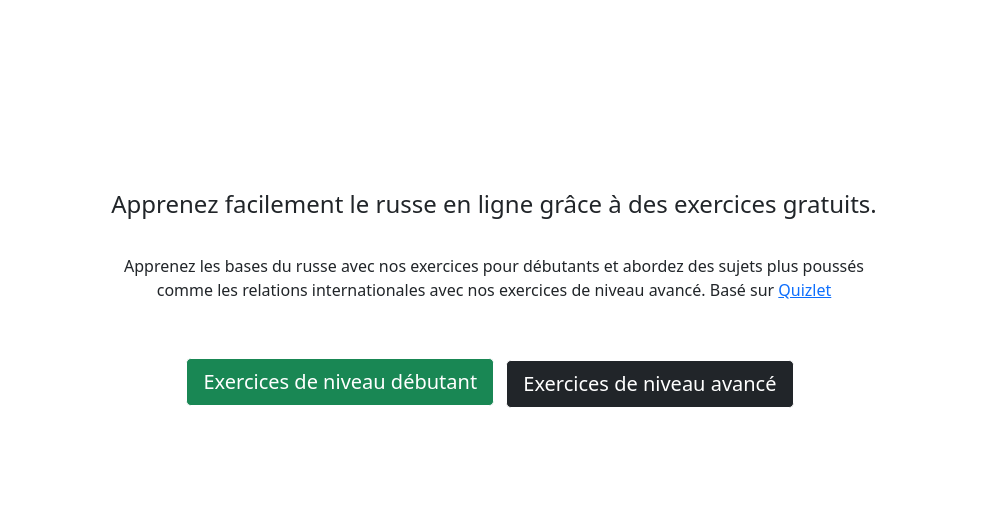
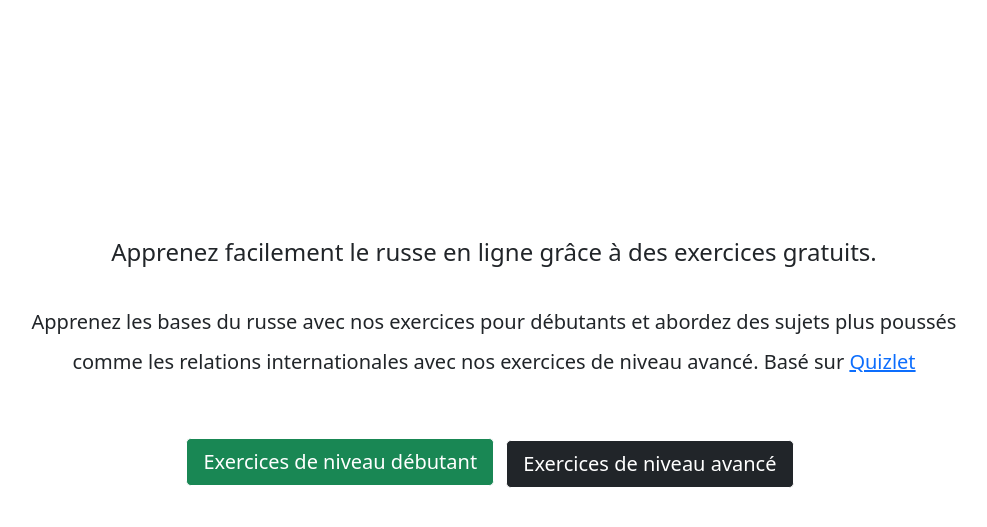
Before and after one commit to kekea1/store-analyser, a Flask app: page / in a window 1280 px wide. Shown: the part 56-583 px from the top of the page, without its empty margins (146-1133 px from the left). Run offline with Flask 2, Linux system fonts and the light colour scheme.

Commit message:
Update home.html

```diff
--- a/templates/home.html
+++ b/templates/home.html
@@ -20,12 +20,13 @@ Apprendre facilement et gratuitement du vocabulaire russe de niveau débutant à
 
 
     <div class=" container-fluid align-items-center text-center w-100 h-100" style=' margin-top:17%'>
+        <br><br>
         <br>
 
     <h4 class="lh-base">Apprenez facilement le russe en ligne grâce à des exercices gratuits.</h3><br>
-     <h5 class="lead fs-6 lh-base"> Apprenez les bases du russe avec nos exercices pour débutants et abordez des sujets plus poussés <br> comme les relations internationales avec nos exercices de niveau avancé.
+     <h6 class="lead lh-lg"> Apprenez les bases du russe avec nos exercices pour débutants et abordez des sujets plus poussés <br> comme les relations internationales avec nos exercices de niveau avancé.
         Basé sur <a href="https://www.quizlet.com">Quizlet</a>
-    </h5>
+    </h6>
     <br><br>
      <a href="/general/" class="btn btn-lg btn-success lead border-white bg-blue me-2 mb-1" role="button"> Exercices de niveau débutant </a>
       <a href="/precis/" class="btn btn-lg btn-dark lead border-white bg-blue me-2" role="button"> Exercices de niveau avancé </a>
```
